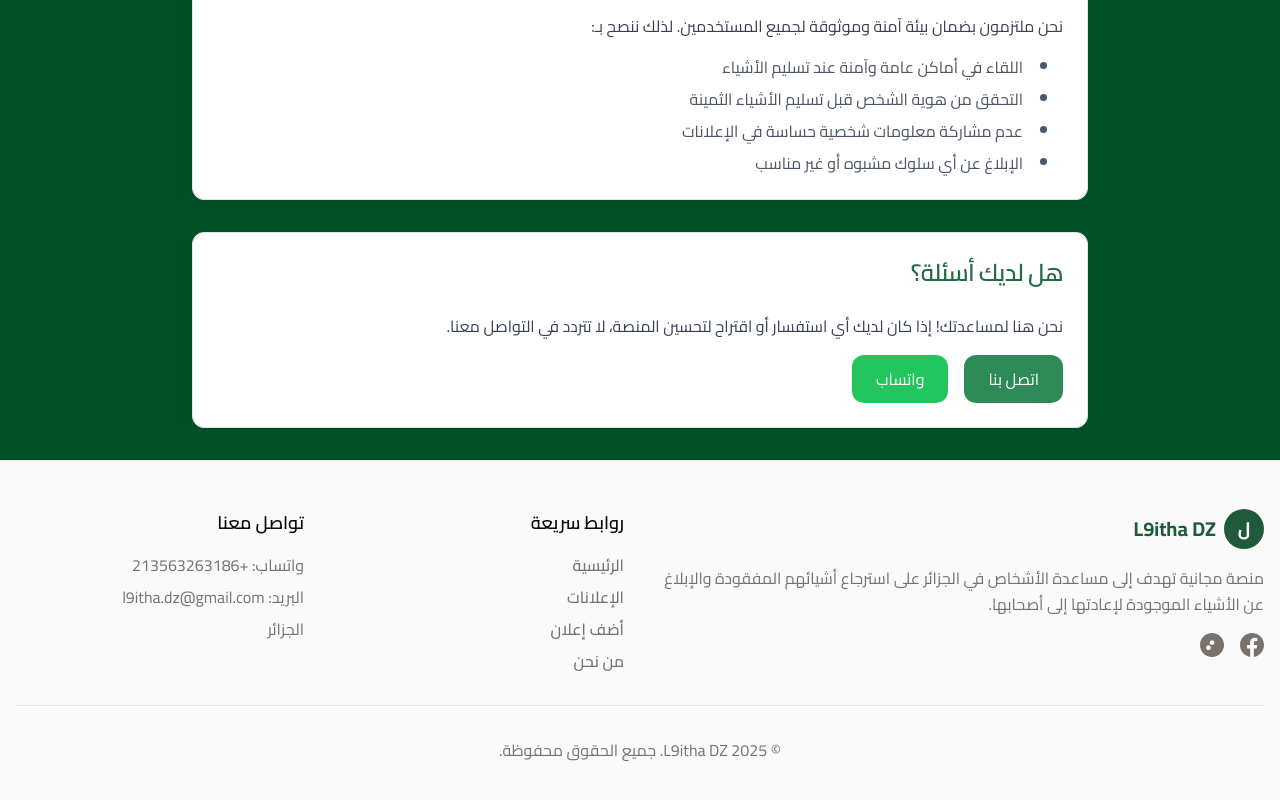
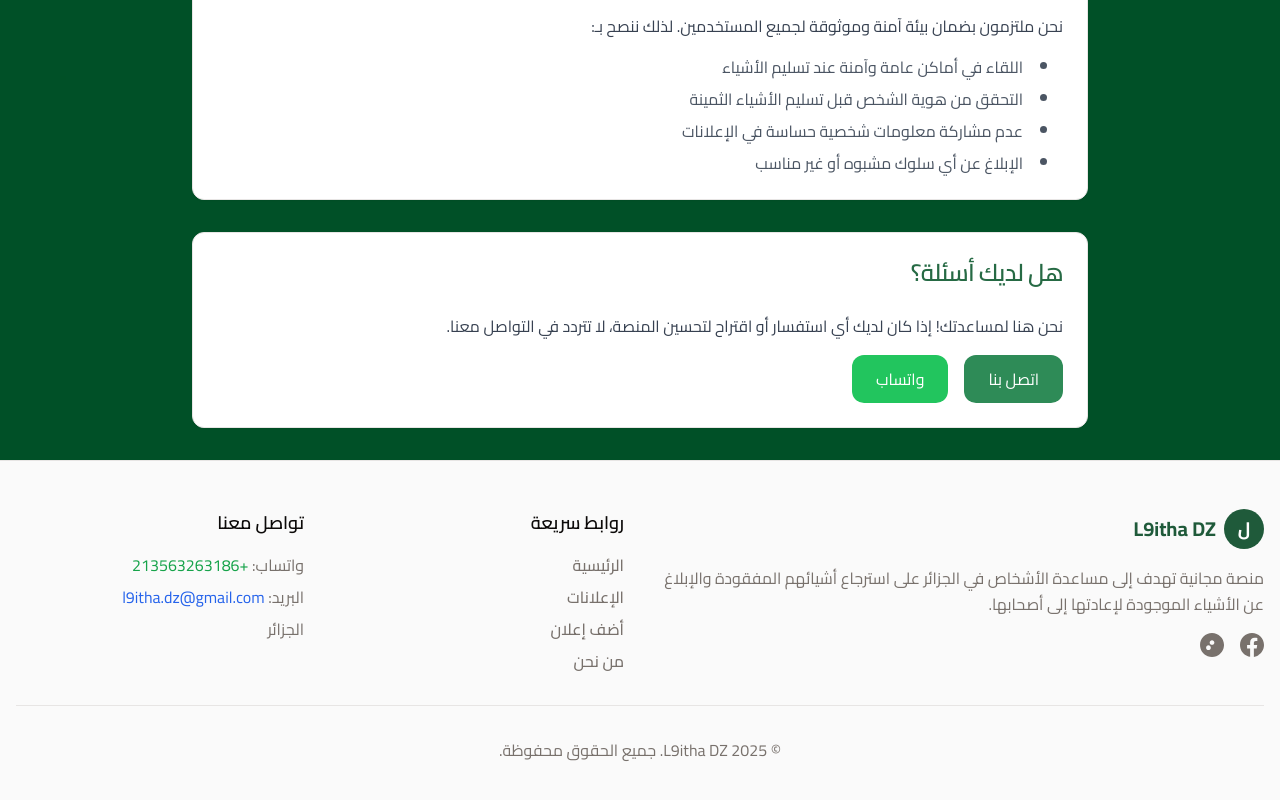
Before and after one commit to YOUNES54CDFVD/dz-finder, a React (Vite) app: page /about in a window 1280 px wide. Shown: the part 1378-2178 px from the top of the page. Built offline with nearby package versions, Linux system fonts and the light colour scheme.

Commit message:
Footer.tsx

```diff
--- a/src/components/Footer.tsx
+++ b/src/components/Footer.tsx
@@ -47,7 +47,7 @@ const Footer = () => {
             </div>
           </div>
 
-                    {/* ✅ Quick Links */}
+          {/* ✅ Quick Links */}
           <div>
             <h3 className="text-lg font-semibold mb-4">روابط سريعة</h3>
             <ul className="space-y-2">
@@ -74,8 +74,26 @@ const Footer = () => {
           <div>
             <h3 className="text-lg font-semibold mb-4">تواصل معنا</h3>
             <ul className="space-y-2 text-muted-foreground">
-              <li>واتساب: +213563263186</li>
-              <li>البريد: l9itha.dz@gmail.com </li>
+              <li>
+                واتساب:{" "}
+                <a
+                  href="https://wa.me/213563263186"
+                  target="_blank"
+                  rel="noopener noreferrer"
+                  className="text-green-600 hover:underline"
+                >
+                  +213563263186
+                </a>
+              </li>
+              <li>
+                البريد:{" "}
+                <a
+                  href="mailto:l9itha.dz@gmail.com"
+                  className="text-blue-600 hover:underline"
+                >
+                  l9itha.dz@gmail.com
+                </a>
+              </li>
               <li>الجزائر</li>
             </ul>
           </div>
```
